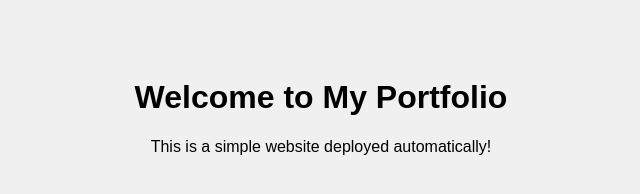
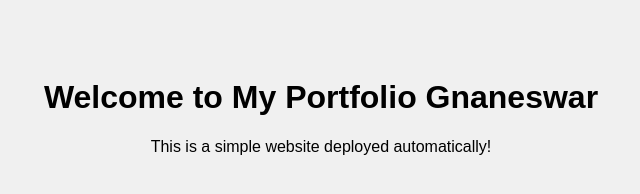
Before and after one commit to Gnaneswar32197/portfolio-website1, a plain HTML site: page index.html in a window 1280 px wide. Shown: the whole page, without its empty margins (319-959 px from the left). Drawn offline with Linux system fonts and the light colour scheme.

Commit message:
Updated heading in index.html

```diff
--- a/index.html
+++ b/index.html
@@ -6,7 +6,7 @@
   <link rel="stylesheet" href="styles.css">
 </head>
 <body>
-  <h1>Welcome to My Portfolio</h1>
+  <h1>Welcome to My Portfolio Gnaneswar</h1>
   <p>This is a simple website deployed automatically!</p>
 </body>
 </html>
```
